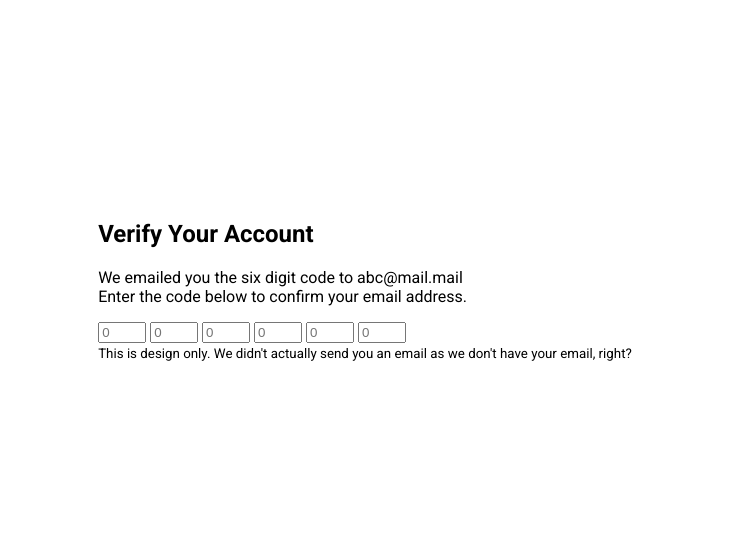
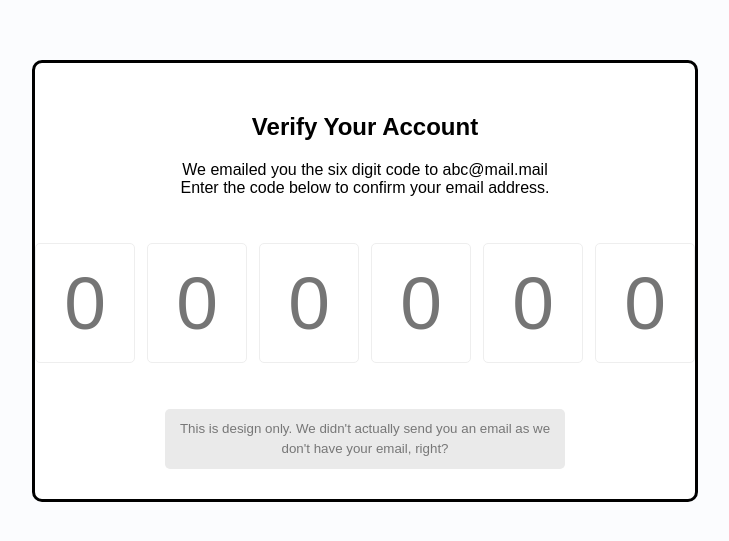
Before and after one commit to Solid2105/verification_UI, a plain HTML site: page index.html in a window 1280 px wide. Shown: the part 119-660 px from the top of the page, without its empty margins (275-1004 px from the left). Drawn offline with Linux system fonts and the light colour scheme; a web font is replaced by a local one.

Commit message:
Added styles for UI

```diff
--- a/style.css
+++ b/style.css
@@ -1,16 +1,90 @@
-@import url('https://fonts.googleapis.com/css2?family=Roboto:wght@400;700&display=swap');
+@import url('https://fonts.googleapis.com/css?family=Muli:300,700&display=swap');
 
 * {
     box-sizing: border-box;
 }
 
 body {
-    font-family: "Roboto", sans-serif;
+    background-color: #fbfcfe;
+    font-family: "Muli", sans-serif;
     display: flex;
-    flex-direction: column;
     align-items: center;
     justify-content: center;
     height: 100vh;
     overflow: hidden;
     margin: 0;
 }
+
+.container {
+    background-color: #fff;
+    border: 3px solid #000;
+    padding: 30px;
+    max-width: 1000px;
+    text-align: center;
+    border-radius: 10px;
+    -webkit-border-radius: 10px;
+    -moz-border-radius: 10px;
+    -ms-border-radius: 10px;
+    -o-border-radius: 10px;
+}
+
+.code-container {
+    display: flex;
+    align-items: center;
+    justify-content: center;
+    margin: 40px 0;
+}
+
+.code {
+    height: 120px;
+    width: 100px;
+    border: 1px solid #eee;
+    margin: 1%;
+    text-align: center;
+    font-size: 75px;
+    font-weight: 300;
+    border-radius: 5px;
+    -webkit-border-radius: 5px;
+    -moz-border-radius: 5px;
+    -ms-border-radius: 5px;
+    -o-border-radius: 5px;
+    caret-color: transparent;
+    -moz-appearance: textfield;
+}
+
+.code::-webkit-outer-spin-button,
+.code::-webkit-inner-spin-button {
+    -webkit-appearance: none;
+    margin: 0;
+}
+
+.code:valid {
+    border-color: #3498db;
+    box-shadow: 0 10px 10px -5px rgba(0, 0, 0, 0.25);
+}
+
+.info {
+    display: inline-block;
+    padding: 10px;
+    background-color: #eaeaea;
+    line-height: 20px;
+    max-width: 400px;
+    color: #777;
+    border-radius: 5px;
+    -webkit-border-radius: 5px;
+    -moz-border-radius: 5px;
+    -ms-border-radius: 5px;
+    -o-border-radius: 5px;
+}
+
+@media (max-width: 600px) {
+    .code-container {
+        flex-wrap: wrap;
+    }
+
+    .code {
+        font-size: 60px;
+        height: 80px;
+        max-width: 70px;
+    }
+}
```
